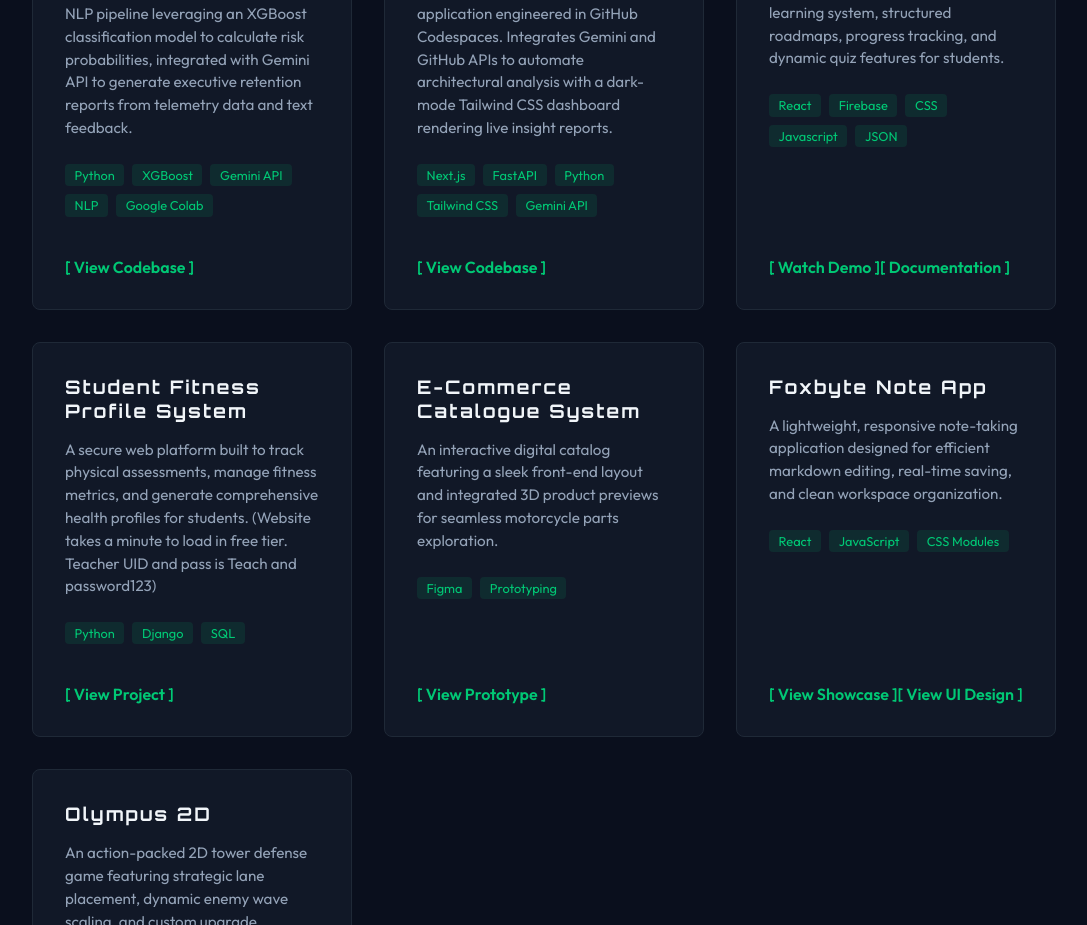
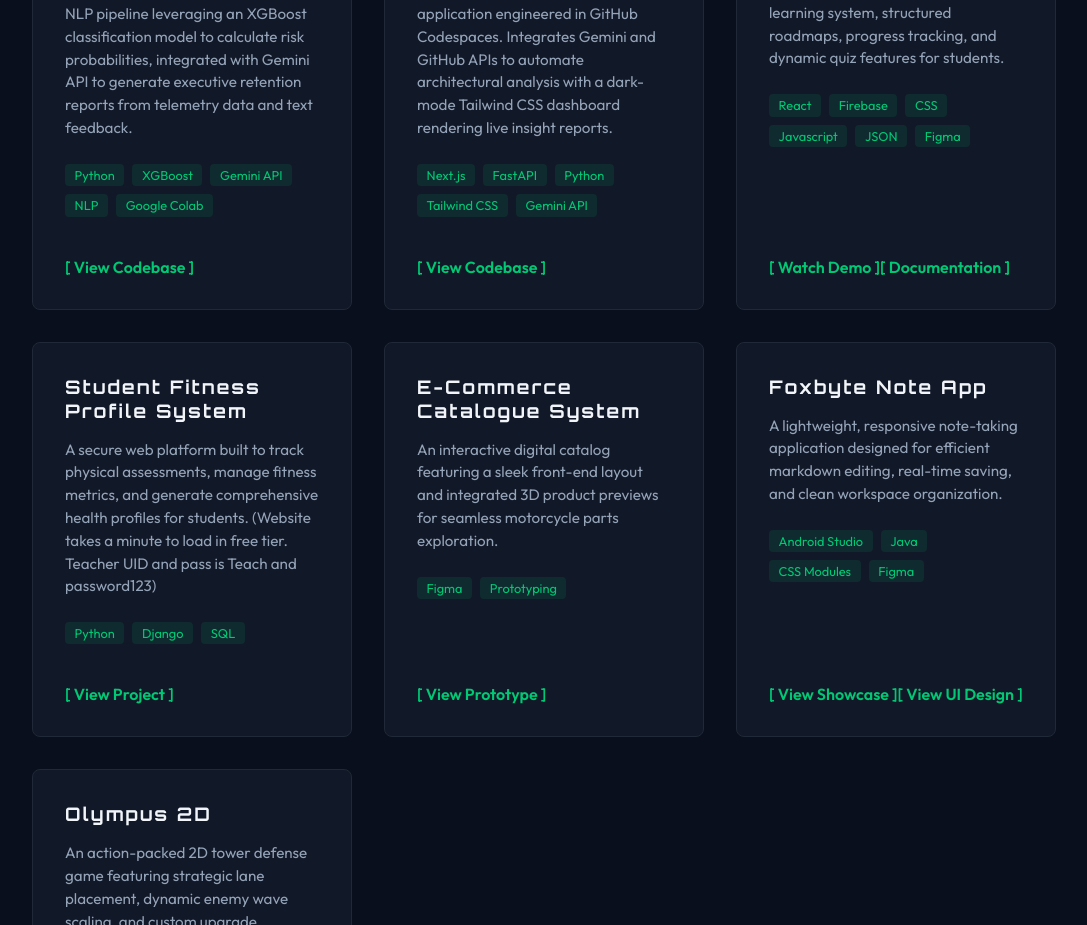
Before and after one commit to jarjar-jarhead/portfolio, a React app: page / in a window 1280 px wide. Shown: the part 2620-3545 px from the top of the page, without its empty margins (96-1183 px from the left). Built offline with nearby package versions, Linux system fonts and the light colour scheme; the HTML template or start-up script is replaced by a standard one.

Commit message:
minimal naming edits

```diff
--- a/src/components/Projects.jsx
+++ b/src/components/Projects.jsx
@@ -24,7 +24,7 @@ function Projects() {
     {
       title: "SDPT Learn",
       desc: "An interactive learning management web application featuring gamified learning system, structured roadmaps, progress tracking, and dynamic quiz features for students.",
-      tools: ["React", "Firebase", "CSS", "Javascript", "JSON"],
+      tools: ["React", "Firebase", "CSS", "Javascript", "JSON", "Figma"],
       actions: [
         { type: "link", url: "https://youtu.be/w18Ha1udr6Q", label: "[ Watch Demo ]" },
         { type: "link", url: "https://canva.link/y6zwit8yeg4gpqg", label: "[ Documentation ]" }
@@ -49,7 +49,7 @@ function Projects() {
     {
       title: "Foxbyte Note App",
       desc: "A lightweight, responsive note-taking application designed for efficient markdown editing, real-time saving, and clean workspace organization.",
-      tools: ["React", "JavaScript", "CSS Modules"],
+      tools: ["Android Studio", "Java", "CSS Modules", "Figma"],
       actions: [
         { type: "link", url: "https://youtu.be/0yIq44L0NIc", label: "[ View Showcase ]" },
         { type: "link", url: "https://www.figma.com/design/SdftBz3JDQneA4TA0JMtIu/Mad-Figma-Design--Copy-?node-id=0-1&t=yH05mNl3TSiR3RBM-1", label: "[ View UI Design ]" }
```
